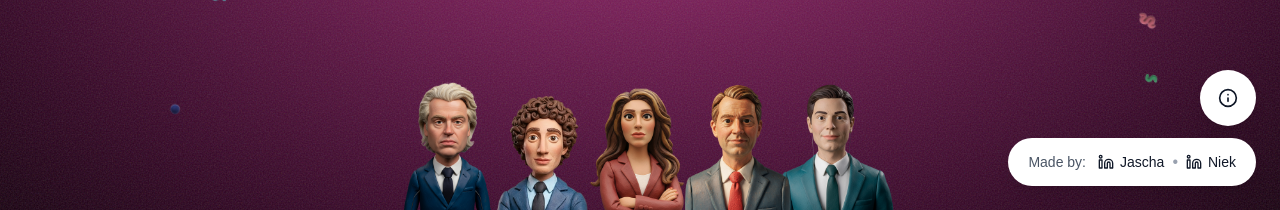
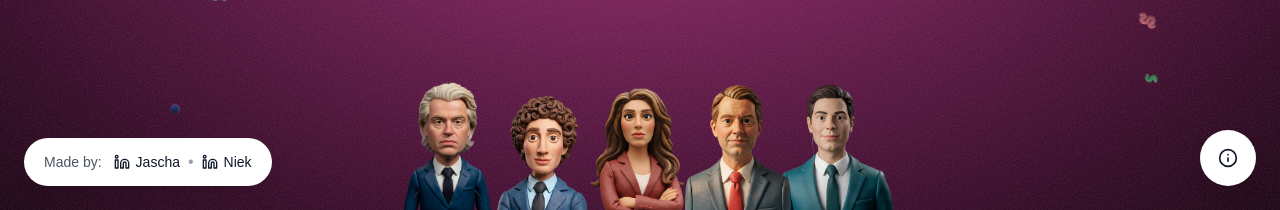
Before and after one commit to jaschahuisman/formatie-simulatie, a Next.js app: page / in a window 1280 px wide. Shown: the part 590-800 px from the top of the page. Built offline with nearby package versions, Linux system fonts and the light colour scheme; no server answers; a web font is replaced by a local one.

Commit message:
Verplaats 'Made by' sectie naar linksonder

```diff
--- a/src/components/footer.tsx
+++ b/src/components/footer.tsx
@@ -3,11 +3,11 @@ import { InfoIcon, Linkedin } from "lucide-react";
 
 export function Footer() {
   return (
-    <div className="fixed bottom-6 right-6 z-50 flex flex-col gap-3 items-end">
-      {/* Info button */}
+    <>
+      {/* Info button - rechts */}
       <Link
         href="/hoe-het-werkt"
-        className="bg-white text-gray-900 rounded-full shadow-lg hover:shadow-xl transition-all hover:scale-105 group overflow-hidden"
+        className="fixed bottom-6 right-6 z-50 bg-white text-gray-900 rounded-full shadow-lg hover:shadow-xl transition-all hover:scale-105 group overflow-hidden"
       >
         <div className="flex items-center h-14 group-hover:pr-6">
           <div className="w-14 h-14 flex items-center justify-center shrink-0">
@@ -19,8 +19,8 @@ export function Footer() {
         </div>
       </Link>
 
-      {/* LinkedIn links */}
-      <div className="bg-white text-gray-900 rounded-full shadow-lg px-5 py-3 flex items-center gap-3">
+      {/* LinkedIn links - links */}
+      <div className="fixed bottom-6 left-6 z-50 bg-white text-gray-900 rounded-full shadow-lg px-5 py-3 flex items-center gap-3">
         <span className="text-sm font-medium text-gray-600">Made by:</span>
         <div className="flex items-center gap-2">
           <a
@@ -46,6 +46,6 @@ export function Footer() {
           </a>
         </div>
       </div>
-    </div>
+    </>
   );
 }
```
